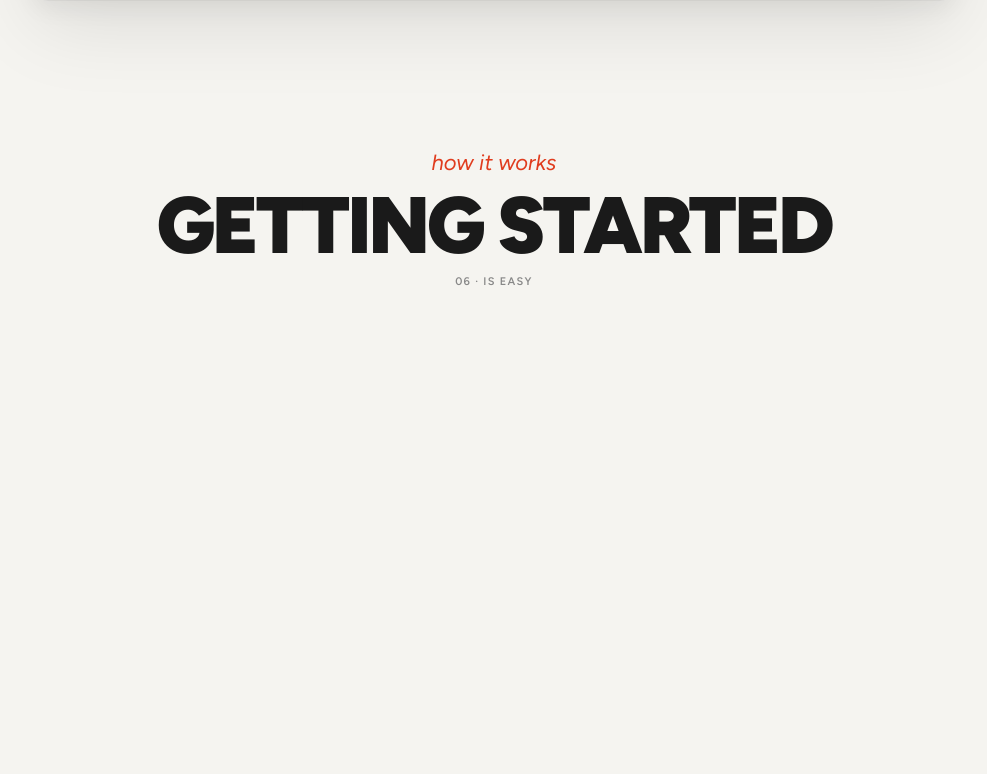
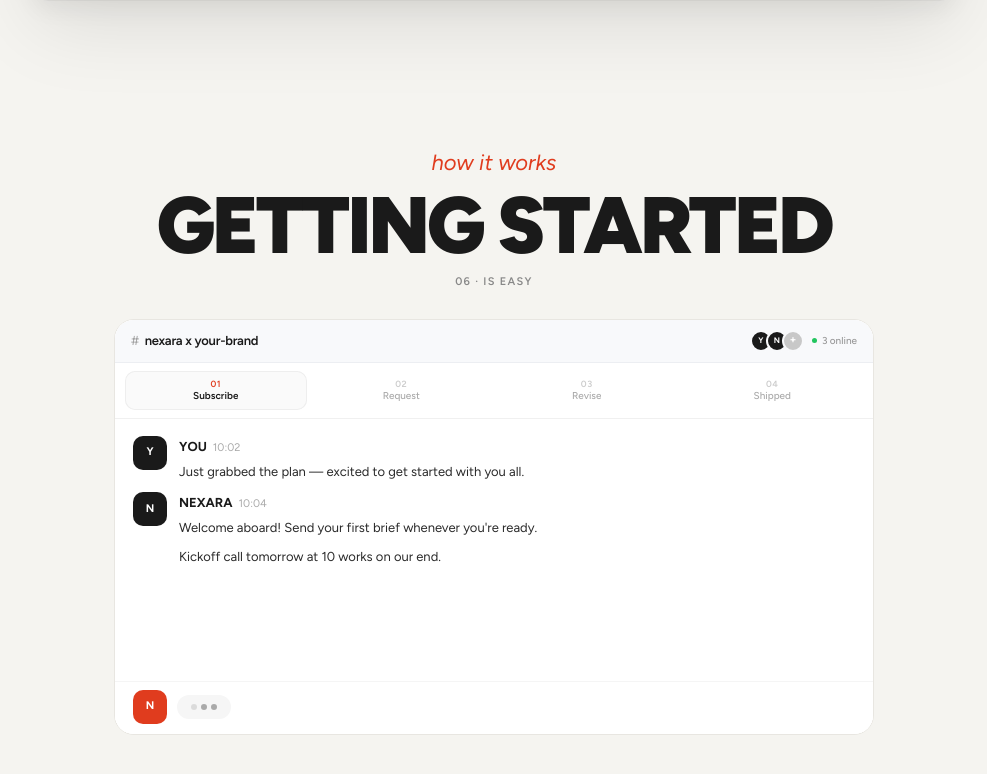
Before and after one commit to nexaramediastudio/nexaramedia, a Next.js app: page / in a window 1280 px wide. Shown: the part 6810-7584 px from the top of the page, without its empty margins (146-1133 px from the left). Built offline with nearby package versions, Linux system fonts and the light colour scheme.

Commit message:
Fix Getting started scroll pin and remove inner chat scrollbar.
Compact the process window, stabilize pin behavior, and drop the conflicting process-window scrub animation.

Co-authored-by: Cursor <cursoragent@cursor.com>

```diff
--- a/app/globals.css
+++ b/app/globals.css
@@ -1524,7 +1524,7 @@ section {
 
 @media (min-width: 900px) {
   #process {
-    padding: 0 24px 0;
+    padding: 0 24px 48px;
   }
 
   .process-pin {
@@ -1532,23 +1532,23 @@ section {
     max-height: calc(100dvh - var(--services-nav));
     display: flex;
     flex-direction: column;
-    justify-content: flex-start;
-    padding: 12px 16px 20px;
+    justify-content: center;
+    padding: 12px 16px 0;
     overflow: hidden;
   }
 
   .process-window-wrap {
-    flex: 1 1 auto;
+    flex: 0 0 auto;
     min-height: 0;
-    justify-content: flex-start;
+    justify-content: center;
     align-items: center;
     padding: 0;
     width: 100%;
   }
 
   .process-window.mac-window {
-    height: 100%;
-    max-height: 100%;
+    height: clamp(340px, 52dvh, 440px);
+    max-height: clamp(340px, 52dvh, 440px);
     width: min(96vw, 760px);
     margin: 0 auto;
     display: flex;
@@ -1572,7 +1572,7 @@ section {
   background: #fff;
   display: flex;
   flex-direction: column;
-  min-height: 480px;
+  min-height: 340px;
   height: 100%;
   overflow: hidden;
 }
@@ -1582,7 +1582,7 @@ section {
   align-items: center;
   justify-content: space-between;
   gap: 12px;
-  padding: 14px 18px;
+  padding: 10px 16px;
   flex-shrink: 0;
   background: #f8f9fb;
   border-bottom: 1px solid #eceef2;
@@ -1668,8 +1668,9 @@ section {
   display: grid;
   grid-template-columns: repeat(4, 1fr);
   gap: 4px;
-  padding: 10px 12px;
+  padding: 8px 10px;
   flex-shrink: 0;
+  overflow: hidden;
   background: #fff;
   border-bottom: 1px solid #f0f0f0;
 }
@@ -1679,6 +1680,7 @@ section {
   flex-direction: column;
   align-items: center;
   gap: 2px;
+  min-width: 0;
   padding: 8px 4px;
   border: none;
   border-radius: 10px;
@@ -1705,6 +1707,9 @@ section {
   font-weight: 500;
   color: #aaa;
   line-height: 1.2;
+  max-width: 100%;
+  overflow: hidden;
+  text-overflow: ellipsis;
   white-space: nowrap;
   transition: color 0.25s var(--ease-soft);
 }
@@ -1738,8 +1743,8 @@ section {
 .process-slack-feed {
   flex: 1 1 auto;
   min-height: 0;
-  overflow-y: auto;
-  padding: 16px 22px 14px;
+  overflow: hidden;
+  padding: 12px 18px 10px;
   background-color: #fff;
   background-image: radial-gradient(
     circle,
@@ -1747,16 +1752,13 @@ section {
     transparent 0.5px
   );
   background-size: var(--process-dot-size) var(--process-dot-size);
-  scroll-behavior: smooth;
-  scrollbar-width: thin;
-  scrollbar-color: rgba(0, 0, 0, 0.06) transparent;
 }
 
 .process-slack-messages {
   display: flex;
   flex-direction: column;
   gap: 0;
-  min-height: 200px;
+  min-height: 80px;
 }
 
 @media (max-width: 520px) {
@@ -1779,7 +1781,7 @@ section {
   display: flex;
   align-items: center;
   gap: 10px;
-  padding: 12px 22px 16px;
+  padding: 8px 18px 10px;
   flex-shrink: 0;
   background: #fff;
   border-top: 1px solid #f5f5f5;
@@ -1826,7 +1828,7 @@ section {
 .process-msg {
   display: flex;
   gap: 12px;
-  padding: 7px 0;
+  padding: 5px 0;
 }
 
 .process-msg--grouped {
--- a/components/providers/ScrollExperience.tsx
+++ b/components/providers/ScrollExperience.tsx
@@ -91,23 +91,6 @@ export function ScrollExperience({ children }: { children: React.ReactNode }) {
         }
       );
 
-      gsap.fromTo(
-        ".process-window",
-        { x: 48, opacity: 0 },
-        {
-          x: 0,
-          opacity: 1,
-          ease: "power2.out",
-          scrollTrigger: {
-            trigger: "#process",
-            start: "top 90%",
-            end: "top 48%",
-            scrub: SCRUB,
-            onLeaveBack: () => gsap.set(".process-window", { clearProps: "x,opacity" }),
-          },
-        }
-      );
-
       gsap.to("body", {
         backgroundColor: "#1a1a1a",
         ease: "none",
--- a/sections/ProcessSection.tsx
+++ b/sections/ProcessSection.tsx
@@ -67,12 +67,6 @@ const STEPS: { label: string; messages: ProcessMessage[] }[] = [
         text: "Love it. Can we make the hero a little bolder?",
         time: "Day 2",
       },
-      {
-        from: "nexara",
-        text: "Unlimited revisions included — on it now.",
-        time: "Day 2",
-        reaction: { emoji: "🔥", count: 2 },
-      },
     ],
   },
   {
@@ -101,10 +95,9 @@ const NAV_OFFSET = 64;
 const SCROLL_VH_PER_STEP = 0.52;
 
 function processIndexFromProgress(progress: number) {
-  return Math.min(
-    STEPS.length - 1,
-    Math.round(progress * (STEPS.length - 1))
-  );
+  if (STEPS.length <= 1) return 0;
+  const idx = Math.floor(progress * STEPS.length);
+  return Math.min(STEPS.length - 1, Math.max(0, idx));
 }
 
 function processScrollDistance() {
@@ -130,7 +123,9 @@ export function ProcessSection() {
   }, [activeStep]);
 
   useEffect(() => {
-    feedRef.current?.scrollTo({ top: 0, behavior: "smooth" });
+    if (feedRef.current) {
+      feedRef.current.scrollTop = 0;
+    }
   }, [activeStep]);
 
   useEffect(() => {
@@ -147,7 +142,7 @@ export function ProcessSection() {
           end: `+=${processScrollDistance()}`,
           pin: true,
           pinSpacing: true,
-          anticipatePin: 0,
+          anticipatePin: 1,
           invalidateOnRefresh: true,
           onUpdate: (self) => {
             const idx = processIndexFromProgress(self.progress);
```
